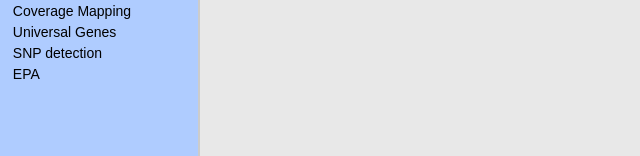
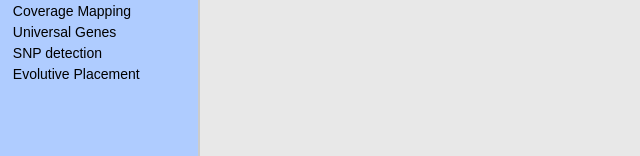
Before and after one commit to JPereira199/MReport-demo, a plain HTML site: page index.html in a window 1280 px wide. Shown: the part 365-521 px from the top of the page, without its empty margins (0-640 px from the left). Drawn offline with Linux system fonts and the light colour scheme; a script that the page names is missing.

Commit message:
Actualizar index.html

```diff
--- a/index.html
+++ b/index.html
@@ -32,7 +32,7 @@
                     <li>Coverage Mapping</li>
                     <li>Universal Genes</li>
                     <li>SNP detection</li>
-                    <li>EPA</li>
+                    <li>Evolutive Placement</li>
                 </ul>
             </div>
         </div>
```
